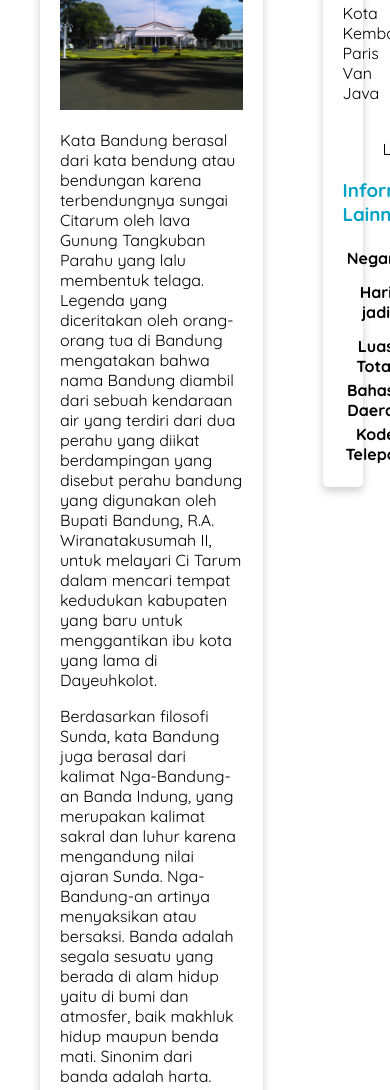
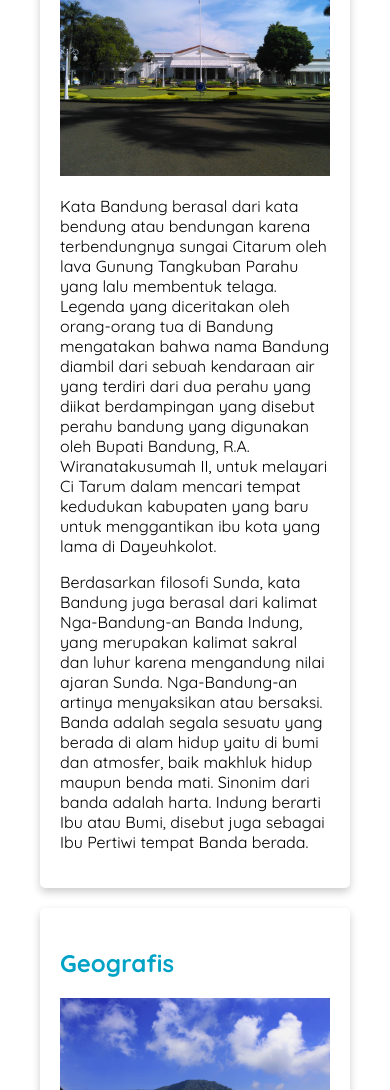
Before and after one commit to Arraidh/basic-web-dicoding, a plain HTML site: page index.html in a window 390 px wide. Shown: the part 565-1655 px from the top of the page. Drawn offline with Linux system fonts and the light colour scheme.

Commit message:
Make responsive web

```diff
--- a/assets/style/style.css
+++ b/assets/style/style.css
@@ -90,3 +90,11 @@ aside {
   width: 25%;
   padding-left: 20px;
 }
+
+@media screen and (max-width: 1000px) {
+  #content,
+  aside {
+    width: 100%;
+    padding: 0;
+  }
+}
--- a/index.html
+++ b/index.html
@@ -3,7 +3,7 @@
   <head>
     <meta charset="UTF-8" />
     <meta http-equiv="X-UA-Compatible" content="IE=edge" />
-    <meta name="viewport" content="width=device-width, initial-scale=1.0" />
+    <meta name="viewport" content="width=device-width, initial-scale=1" />
     <title>Document</title>
     <link rel="stylesheet" href="/assets/style/style.css" />
   </head>
```
